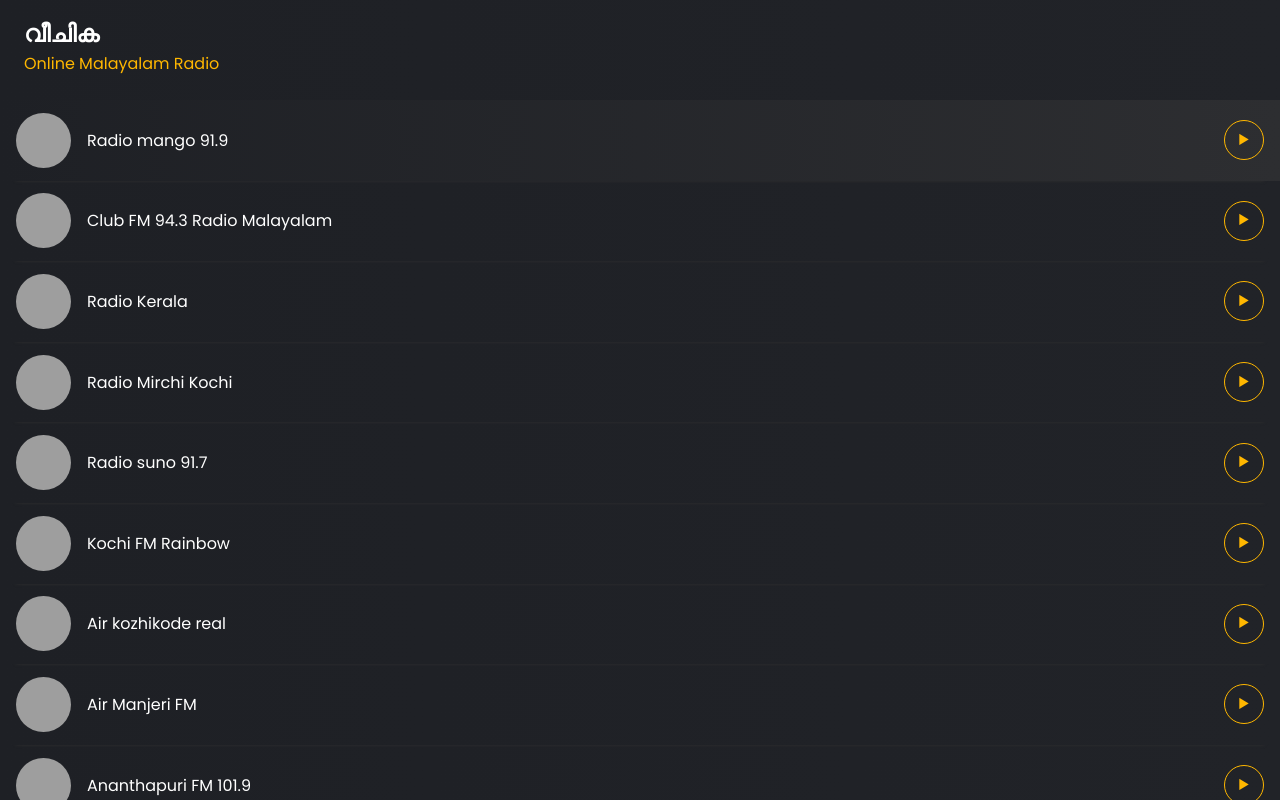
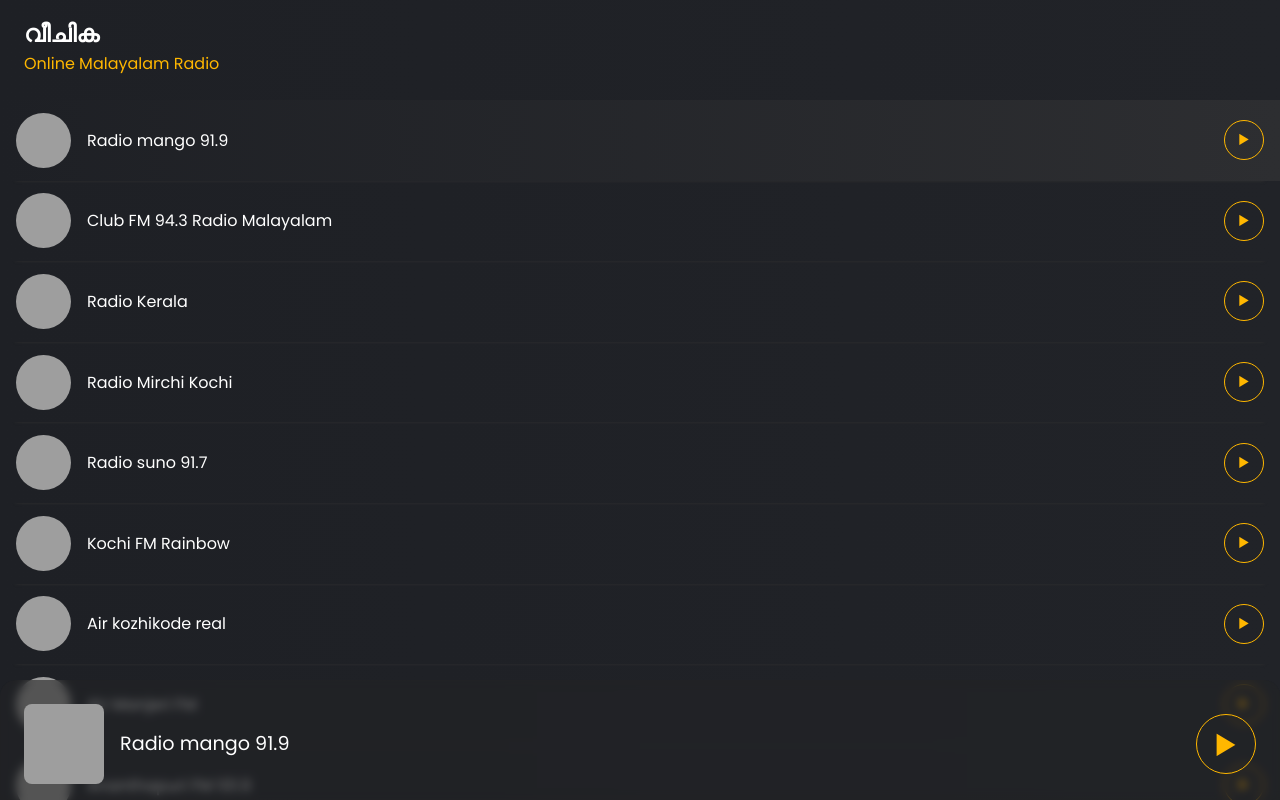
Before and after one commit to B45i/Veechika, a React (Create React App) app: page / in a window 1280 px wide. Both pictures are taken after a click on the button 1244 px from the left and 140 px from the top of the page. Shown: the top 800 px of the page. Built offline with nearby package versions, Linux system fonts and the light colour scheme; grey boxes are pictures that could not be loaded.

Commit message:
player basic ui

```diff
--- a/src/App.css
+++ b/src/App.css
@@ -19,6 +19,10 @@
     border: solid 1px var(--color-accent);
 }
 
+button > i {
+    line-height: 2 !important;
+}
+
 .app {
     /* padding: 1rem 1.5rem; */
 }
--- a/src/components/Radio.jsx
+++ b/src/components/Radio.jsx
@@ -2,6 +2,7 @@
 import { stationList } from '../data/stations';
 
 import './Radio.css';
+import RadioPlayer from './RadioPlayer';
 
 const Radio = () => {
     const [nowPlaying, setNowPlaying] = useState();
@@ -35,6 +36,8 @@
                     </li>
                 ))}
             </ul>
+
+            <RadioPlayer {...nowPlaying} />
         </div>
     );
 };
--- /dev/null
+++ b/src/components/RadioPlayer.css
@@ -0,0 +1,33 @@
+.radio-player {
+    position: sticky;
+    bottom: 0;
+
+    display: flex;
+    align-items: center;
+    gap: 1rem;
+
+    padding: 1.5rem 1.5rem 1rem;
+    background: rgba(35, 35, 35, 0.6);
+    backdrop-filter: saturate(180%) blur(5px);
+    border-radius: 1rem 1rem 0 0;
+}
+
+.song-img {
+    width: 5rem;
+    height: 5rem;
+    border-radius: 8px;
+}
+
+.song-name {
+    flex-grow: 1;
+    flex-shrink: 1;
+    font-size: 1.2rem;
+}
+
+.btn-player {
+    width: 60px;
+    height: 60px;
+    min-width: 60px;
+    font-size: 30px;
+    border-radius: 50%;
+}
--- /dev/null
+++ b/src/components/RadioPlayer.jsx
@@ -0,0 +1,19 @@
+import './RadioPlayer.css';
+
+const RadioPlayer = station => {
+    if (!station.name) {
+        return null;
+    }
+
+    return (
+        <div className="radio-player">
+            <img className="song-img" src={station.img} alt={station.img} />
+            <div className="song-name">{station.name}</div>
+            <button className="btn-player">
+                <i className="icon-play"></i>
+            </button>
+        </div>
+    );
+};
+
+export default RadioPlayer;
```
